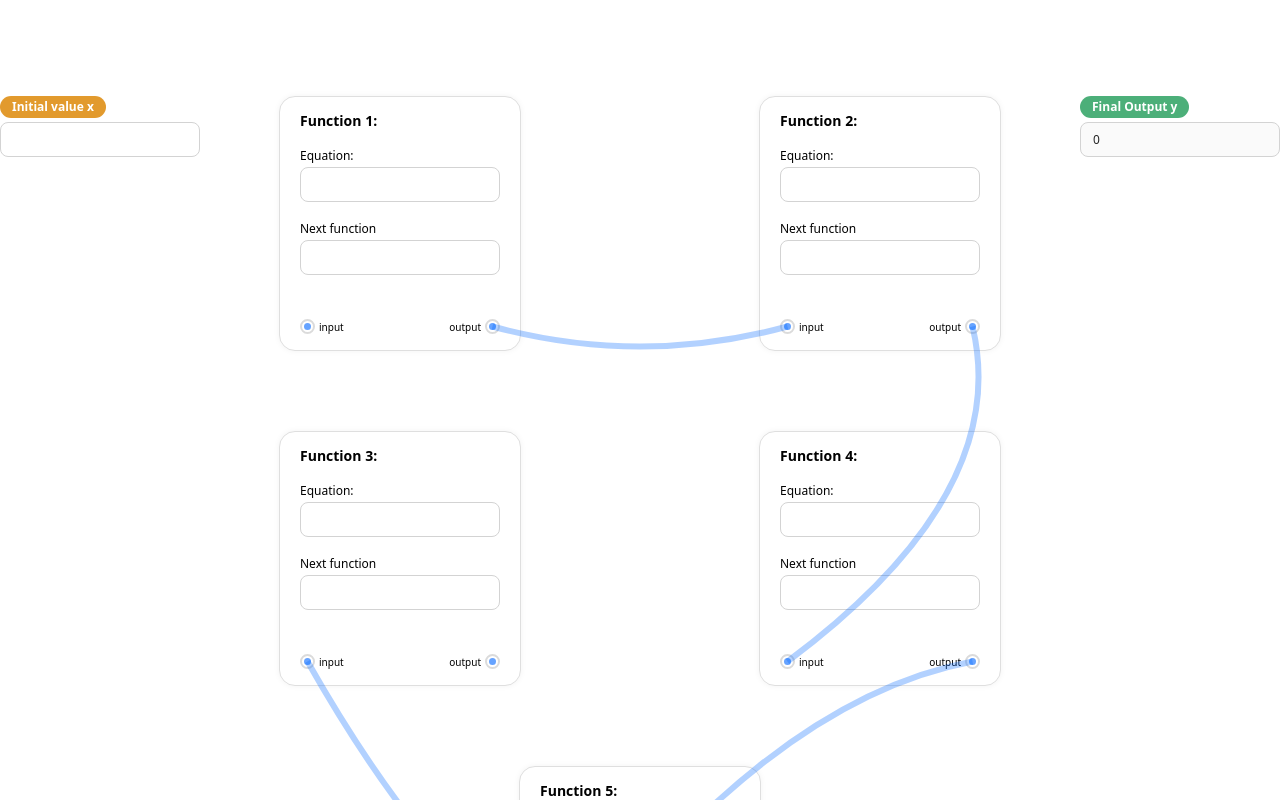
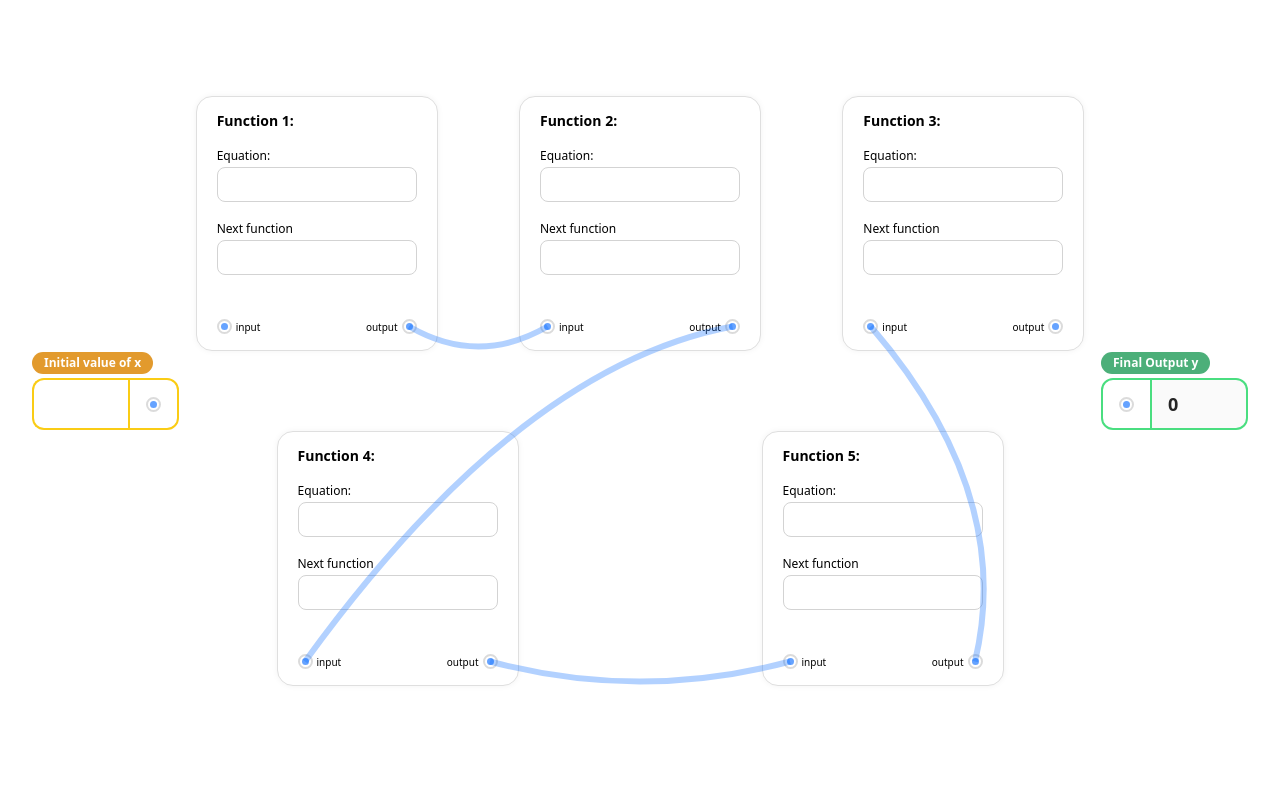
Before and after one commit to Roy-05/atlys-ui, a Next.js app: page / in a window 1280 px wide. Shown: the top 800 px of the page. Built offline with nearby package versions, Linux system fonts and the light colour scheme.

Commit message:
update input component props to support input field

```diff
--- a/src/app/layout.tsx
+++ b/src/app/layout.tsx
@@ -8,8 +8,7 @@ const inter = Inter({
 });
 
 export const metadata: Metadata = {
-    title: 'Create Next App',
-    description: 'Generated by create next app'
+    title: 'Atlys Chain UI - Saket Roy'
 };
 
 export default function RootLayout({
--- a/src/app/page.tsx
+++ b/src/app/page.tsx
@@ -7,6 +7,7 @@ import { SH2 } from '@/design-system/typography';
 import { useFunction } from '@/hooks/use/useFunction';
 import { SvgChainPath } from './widgets/svg/SvgChainPath';
 import { Chip } from '@/design-system/chip';
+import { SvgChainNode } from './widgets/svg/SvgChainNode';
 
 export default function Home() {
     const { state, updateCardEquation, updateInitialValue, addCardPos, dispatch } = useFunction();
@@ -17,13 +18,20 @@ export default function Home() {
     };
 
     return (
-        <XStack className='py-24 justify-center'>
-            <Input
-                type={'number'}
-                label={<Chip className='bg-decorative-yellow-200'>Initial value x</Chip>}
-                onBlur={_updateInitialValue}
-            />
-            <XStack className='flex-wrap justify-around gap-y-20 gap-x-20'>
+        <XStack className='py-24 px-8 justify-center'>
+            <XStack className='self-center'>
+                <Input
+                    variant={'lg'}
+                    color={'yellow'}
+                    type={'number'}
+                    className='w-24'
+                    label={<Chip className='bg-decorative-yellow-200'>Initial value of x</Chip>}
+                    TrailingComponent={<SvgChainNode />}
+                    onBlur={_updateInitialValue}
+                />
+                <XStack className='self-end'></XStack>
+            </XStack>
+            <XStack className='flex-wrap justify-around gap-y-20 gap-x-12'>
                 {state.data.map((item, index) => (
                     <FunctionCard
                         key={index}
@@ -32,19 +40,22 @@ export default function Home() {
                         dispatch={dispatch}
                     />
                 ))}
-
                 <svg className='absolute top-0 left-0 w-full h-full pointer-events-none'>
                     {state?.linePaths?.map((path, index) => (
                         <SvgChainPath key={index} d={path} />
                     ))}
                 </svg>
             </XStack>
-            <YStack>
+            <XStack className='self-center'>
                 <Input
                     disabled
+                    variant={'lg'}
+                    color={'green'}
+                    className='w-24'
+                    LeadingComponent={<SvgChainNode />}
                     label={<Chip className='bg-decorative-green-200'>Final Output y</Chip>}
                     value={outputValue}></Input>
-            </YStack>
+            </XStack>
         </XStack>
     );
 }
--- a/src/design-system/input/Input.tsx
+++ b/src/design-system/input/Input.tsx
@@ -1,22 +1,87 @@
 import { JSX } from 'react';
-import { YStack } from '../layout';
+import { XStack, YStack } from '../layout';
 import { SH3 } from '../typography';
 
+type Variant = 'base' | 'lg';
+type Color = 'neutral' | 'green' | 'yellow';
+
 type Input = {
+    color?: Color;
+    variant?: Variant;
     /**
      * Label for the input component, can be a string or a JSX Component
      */
     label?: string | React.ReactNode;
+    /**
+     * Optional Leading Component on the input field
+     */
+    LeadingComponent?: React.ReactNode;
+    /**
+     * Optional Trailing Component on the input field
+     */
+    TrailingComponent?: React.ReactNode;
 };
 
-export const Input = ({ label, children, ...props }: Input & JSX.IntrinsicElements['input']) => {
+export const Input = ({
+    label,
+    variant = 'base',
+    color = 'neutral',
+    className = '',
+    LeadingComponent = null,
+    TrailingComponent = null,
+    children,
+    ...props
+}: Input & JSX.IntrinsicElements['input']) => {
     return (
-        <YStack className='gap-y-1'>
+        <YStack className='gap-y-1 self-stretch'>
             {Boolean(label) && (typeof label === 'string' ? <SH3>{label}</SH3> : label)}
-            <input
-                className='border border-neutral-400 px-3 py-2 rounded-lg focus:outline-none focus:border focus:border-neutral-500 text-xs leading-3 font-medium text-neutral-700'
-                {...props}
-            />
+            <XStack className='items-center'>
+                {Boolean(LeadingComponent) && (
+                    <XStack
+                        className={`rounded-r-none rounded-lg  h-full flex items-center ${
+                            variant === 'lg' ? 'rounded-xl px-4 border-2' : 'px-3 rounded-lg border'
+                        } ${
+                            color === 'green'
+                                ? 'border-green-400'
+                                : color === 'yellow'
+                                ? 'border-yellow-400'
+                                : 'border-neutral-400'
+                        }`}>
+                        {LeadingComponent}
+                    </XStack>
+                )}
+
+                <input
+                    className={`grow focus:outline-none text-neutral-700 h-full ${
+                        variant === 'lg'
+                            ? 'text-lg leading-5 font-bold py-3 px-4 rounded-xl border-2'
+                            : 'text-xs leading-3 font-medium px-3 py-2  rounded-lg border'
+                    } ${Boolean(TrailingComponent) ? 'border-r-0 rounded-r-none' : ''} ${
+                        Boolean(LeadingComponent) ? 'border-l-0 rounded-l-none' : ''
+                    } ${
+                        color === 'green'
+                            ? 'border-green-400'
+                            : color === 'yellow'
+                            ? 'border-yellow-400'
+                            : 'border-neutral-400'
+                    } ${className}`}
+                    {...props}
+                />
+                {Boolean(TrailingComponent) && (
+                    <XStack
+                        className={`rounded-l-none border-neutral-400 h-full flex items-center ${
+                            variant === 'lg' ? 'rounded-xl px-4 border-2' : 'px-3 rounded-lg border'
+                        }  ${
+                            color === 'green'
+                                ? 'border-green-400'
+                                : color === 'yellow'
+                                ? 'border-yellow-400'
+                                : 'border-neutral-400'
+                        }`}>
+                        {TrailingComponent}
+                    </XStack>
+                )}
+            </XStack>
         </YStack>
     );
 };
```
